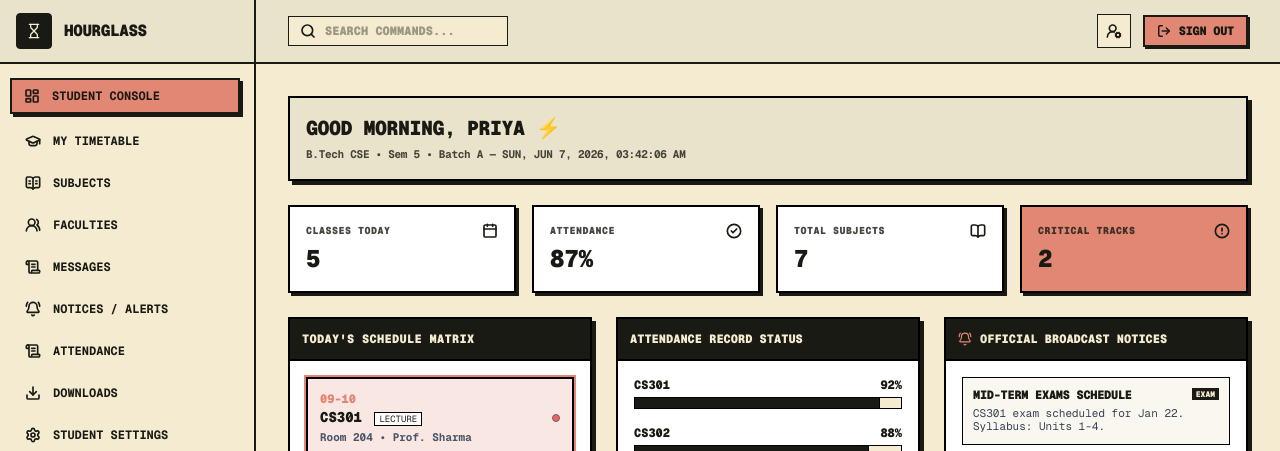
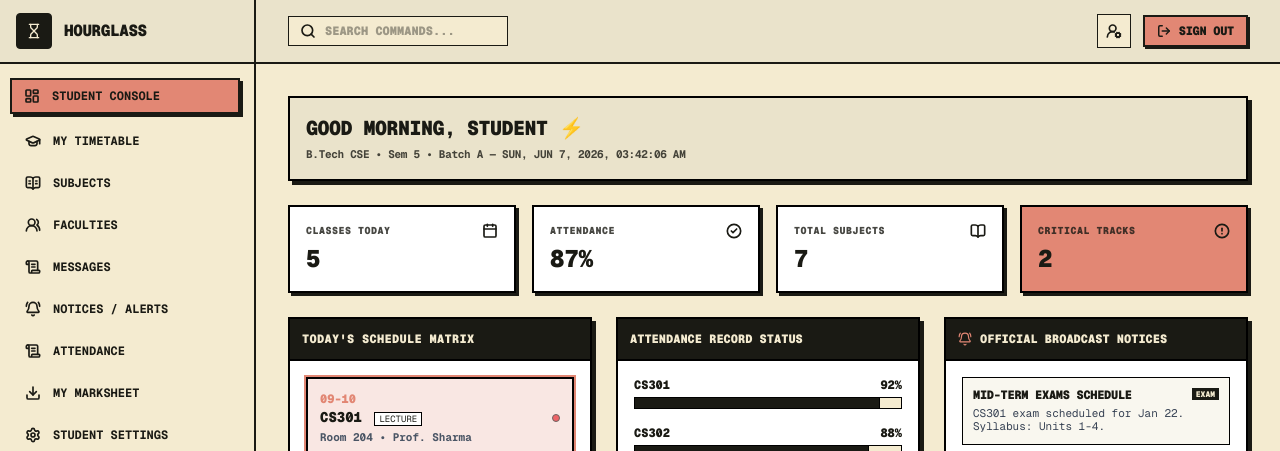
Before and after one commit to Soumya-Sabat/HourGlass, a Next.js app: page /dashboard/student in a window 1280 px wide. Shown: the top 451 px of the page. Built offline with nearby package versions, Linux system fonts and the light colour scheme; no server answers.

Commit message:
settingd

```diff
--- a/src/app/dashboard/student/page.tsx
+++ b/src/app/dashboard/student/page.tsx
@@ -2,6 +2,7 @@
 
 import { useState, useEffect } from "react";
 import { Calendar, CheckCircle2, BookOpen, AlertCircle, Check, BellRing, MessageSquare } from "lucide-react";
+import { getDashboardSessionSummary, type DashboardSessionSummary } from "@/actions/dashboard-session-actions";
 
 const SCHEDULE_DATA = [
   { time: "09-10", code: "CS301", type: "LECTURE", room: "Room 204", prof: "Prof. Sharma", live: true },
@@ -19,8 +20,23 @@ const ATTENDANCE_DATA = [
   { subj: "HU101", pct: 68 },
 ];
 
+function greeting() {
+  const hour = new Date().getHours();
+  if (hour < 12) return "GOOD MORNING";
+  if (hour < 17) return "GOOD AFTERNOON";
+  if (hour < 21) return "GOOD EVENING";
+  return "GOOD NIGHT";
+}
+
 export default function StudentDashboard() {
+  const [session, setSession] = useState<DashboardSessionSummary | null>(null);
   const [currentTime, setCurrentTime] = useState<string>("");
+
+  useEffect(() => {
+    getDashboardSessionSummary()
+      .then(setSession)
+      .catch(() => {});
+  }, []);
 
   useEffect(() => {
     const updateTime = () => {
@@ -51,7 +67,7 @@ export default function StudentDashboard() {
 
       {/* Top Banner Context Card */}
       <div className="p-4 border-2 border-black bg-[#eae3cb] shadow-[4px_4px_0px_0px_#1a1a14]">
-        <h1 className="text-lg sm:text-xl font-black uppercase tracking-tight">GOOD MORNING, PRIYA ⚡</h1>
+        <h1 className="text-lg sm:text-xl font-black uppercase tracking-tight">{greeting()}, {session?.name || "STUDENT"} ⚡</h1>
         <p className="text-[11px] text-[#1a1a14]/80 mt-1 font-bold tracking-tight">
           B.Tech CSE • Sem 5 • Batch A — {currentTime || "LOADING SYSTEM CHRONOMETER..."}
         </p>
--- a/src/components/dashboard/DashboardShell.tsx
+++ b/src/components/dashboard/DashboardShell.tsx
@@ -5,6 +5,8 @@ import Sidebar from "@/components/dashboard/Sidebar";
 import Header from "@/components/dashboard/Header";
 import { UserRole } from "@/config/rbac";
 
+// this is the main controller for the session data
+// the flow -> login api -> jwt -> proxy headers -> layout.tsx -> dashboard shell -> header and sidebar
 interface DashboardShellProps {
   children: React.ReactNode;
   userSession: {
--- a/src/components/dashboard/Sidebar.tsx
+++ b/src/components/dashboard/Sidebar.tsx
@@ -9,7 +9,7 @@ import {
   Building2, Layers, ShieldAlert, Users, Package2,UsersRound,BookOpenText,ScrollText,Mails
 } from "lucide-react";
 
-interface SidebarProps {
+export interface SidebarProps {
   role: UserRole;
   user: { name?: string };
   isOpen: boolean;
@@ -26,10 +26,10 @@ export default function Sidebar({ role, user, isOpen, onClose }: SidebarProps) {
     { name: "MY TIMETABLE", href: "/dashboard/student/timetable", icon: GraduationCap },
     { name: "SUBJECTS ", href: "/dashboard/student/subjects", icon: BookOpenText },
     { name: "FACULTIES ", href: "/dashboard/student/faculties", icon: UsersRound },
-    { name: " MESSAGES ", href: "/dashboard/student/messages", icon: ScrollText },
-    { name: " NOTICES / ALERTS ", href: "/dashboard/student/alerts", icon: BellRing },
+    { name: "MESSAGES ", href: "/dashboard/student/messages", icon: ScrollText },
+    { name: "NOTICES / ALERTS ", href: "/dashboard/student/alerts", icon: BellRing },
     { name: "ATTENDANCE ", href: "/dashboard/student/attendance", icon: ScrollText },
-    { name: "DOWNLOADS", href: "/dashboard/student/download", icon: Download },
+    { name: "MY MARKSHEET", href: "/dashboard/student/marksheet", icon: Download },
     { name: "STUDENT SETTINGS", href: "/dashboard/student/settings", icon: Settings },
 
     { name: "FACULTY CORE", href: "/dashboard/faculty", icon: UserSquare2 },
```
